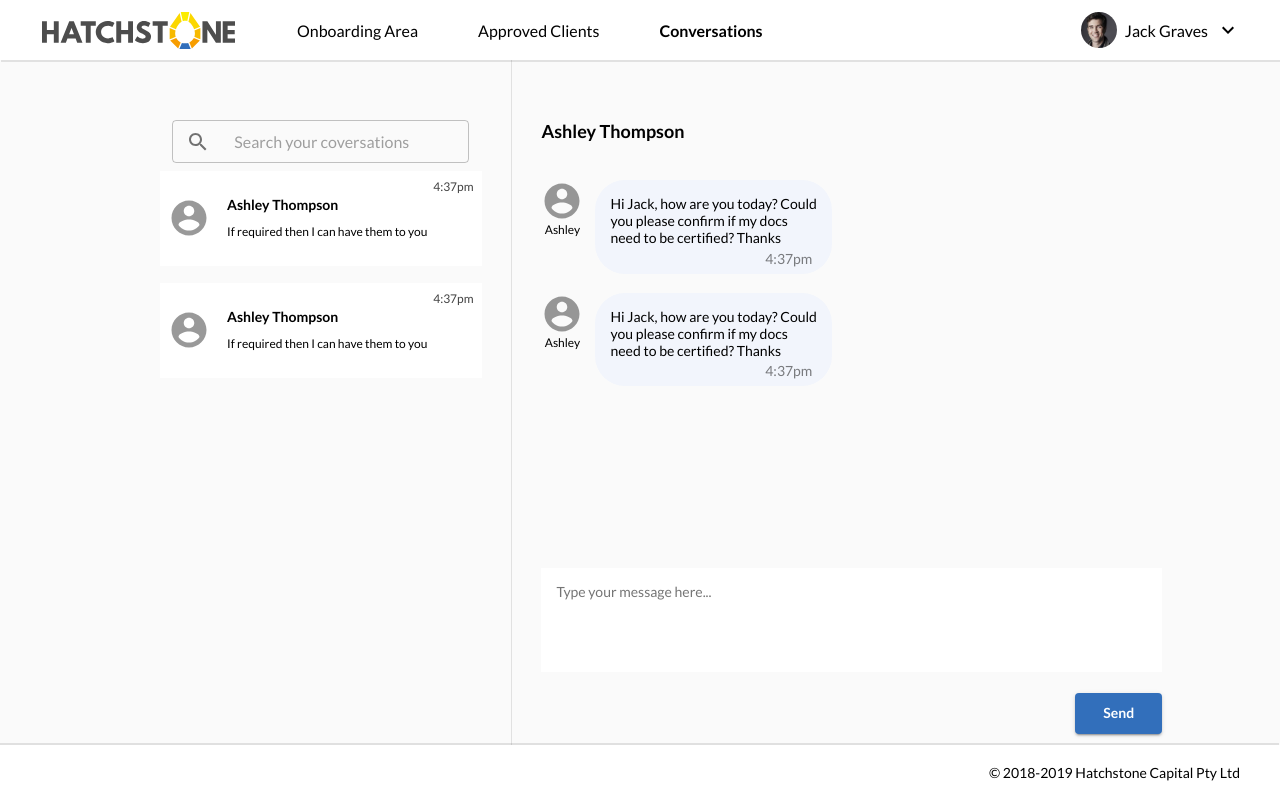
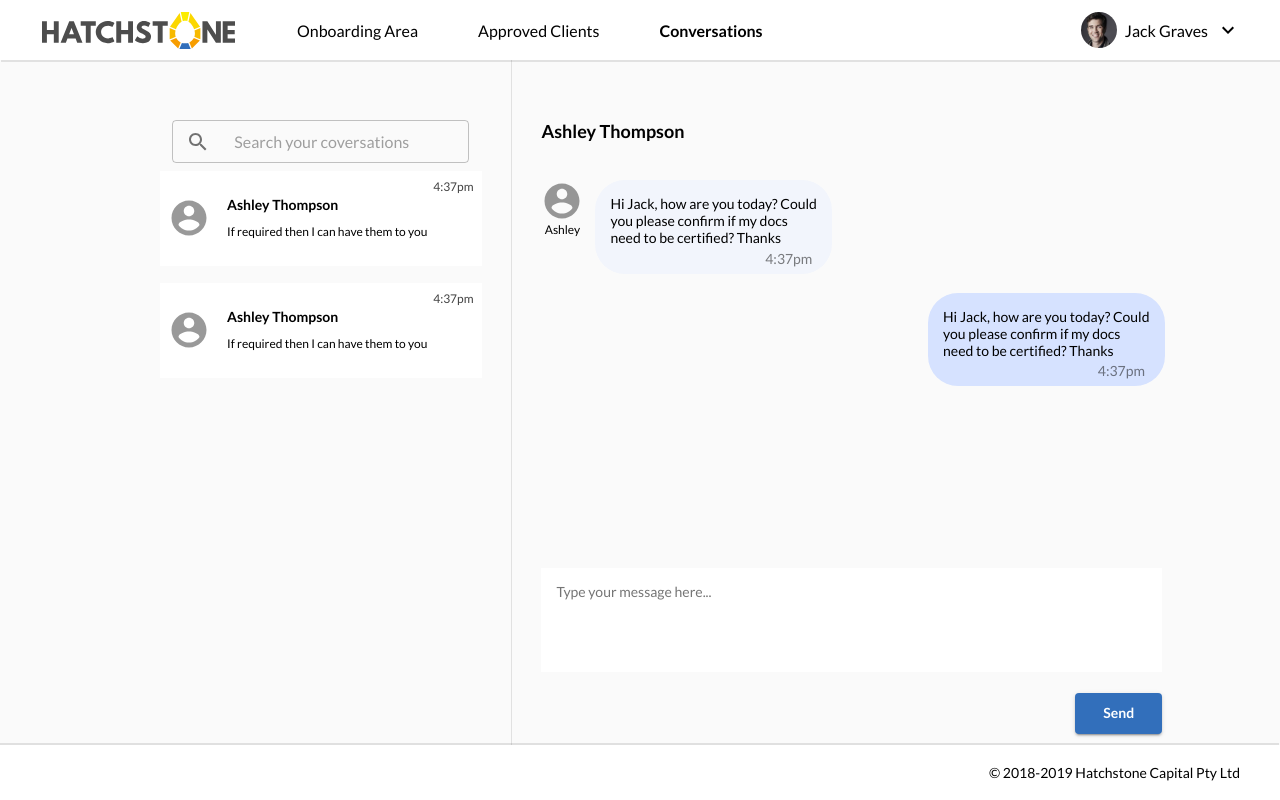
Before and after one commit to tomsmi321/hatchstone-frontend, a React (Create React App) app: page /conversations in a window 1280 px wide. Built offline with nearby package versions, Linux system fonts and the light colour scheme.

Commit message:
passed in props to styled components to align current user messages right and style them accordingly

```diff
--- a/src/components/Conversations/MessageItem.jsx
+++ b/src/components/Conversations/MessageItem.jsx
@@ -6,6 +6,7 @@ const WrapperOuter = styled.div`
     /* background-color: teal; */
     margin: 0 9vw 19px 2.3vw;
     display: flex;
+    justify-content: ${props => props.alignRight ? "flex-end" : "flex-start"};
     align-items: center;
 `
 
@@ -16,7 +17,7 @@ const WrapperInner = styled.div`
 
 const WrapperMessageBox = styled.div`
     /* background-color: burlywood; */
-    background-color: #F2F5FC;
+    background-color: ${props => props.alignRight ? "#D6E2FF" : "#F2F5FC"} ;
     width: 18.5vw;
     border-radius: 30px;
     display: flex;
@@ -56,6 +57,7 @@ const WrapperAccountCircleIcon = styled.div`
     justify-content: flex-start;
     align-items: center;
     margin-right: 12px;
+    display: ${props => props.alignRight ? "none" : ""};
 `
 
 const WrapperAccountCircleIconFname = styled.div`
@@ -63,17 +65,17 @@ const WrapperAccountCircleIconFname = styled.div`
     font-size: 12px;
 `
 
-const MessageItem = () => {
+const MessageItem = ({ alignRight }) => {
     return (
-        <WrapperOuter>
+        <WrapperOuter alignRight={alignRight}>
             <WrapperInner>
-                <WrapperAccountCircleIcon>
+                <WrapperAccountCircleIcon alignRight={alignRight}>
                     <AccountCircleIcon />
                     <WrapperAccountCircleIconFname>
                         Ashley
                     </WrapperAccountCircleIconFname>
                 </WrapperAccountCircleIcon>
-                <WrapperMessageBox>
+                <WrapperMessageBox alignRight={alignRight}>
                     <WrapperMessageContent>
                         Hi Jack, how are you today? Could you please confirm if my docs need to be certified? Thanks
                     </WrapperMessageContent>
--- a/src/components/Conversations/MessagesTable.jsx
+++ b/src/components/Conversations/MessagesTable.jsx
@@ -31,8 +31,9 @@ const MessagesTable = () => {
                 <WrapperMessagePartnerName>
                     Ashley Thompson
                 </WrapperMessagePartnerName>
-                <MessageItem />
-                <MessageItem />
+                <MessageItem alignRight={false}/>
+                {/* align right should be set to true if the message is from the current user */}
+                <MessageItem alignRight={true}/>
             </WrapperMessageItems>
             <NewMessage />
         </Wrapper>
```
